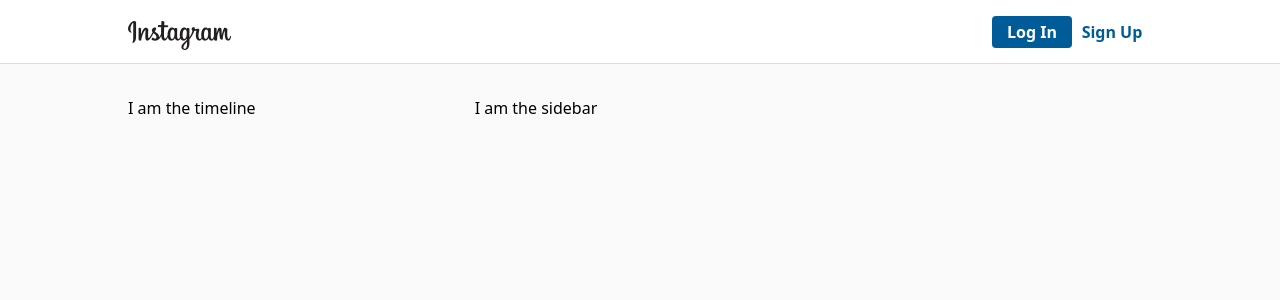
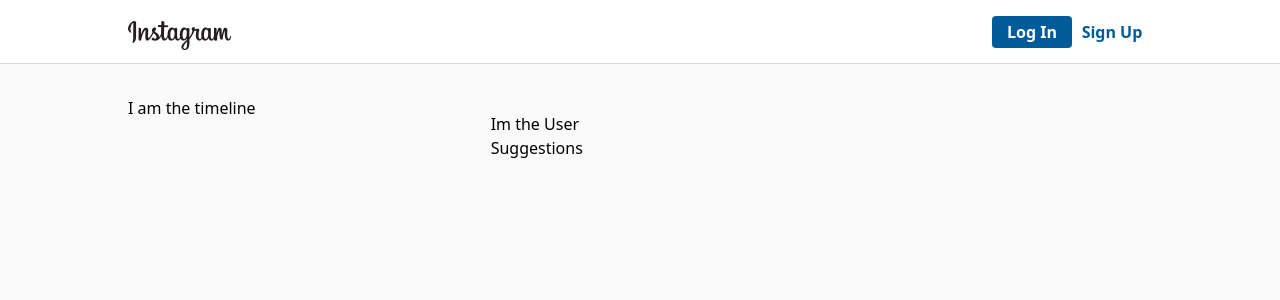
Before and after one commit to alelaru/instagramClone, a React (Create React App) app: page / in a window 1280 px wide. Shown: the top 300 px of the page. Built offline with nearby package versions, Linux system fonts and the light colour scheme; no server answers.

Commit message:
Sidebar moved to a folder, User and Suggestion skeleton done

```diff
--- a/src/components/sidebar.js
+++ /dev/null
@@ -1,14 +0,0 @@
-import useUser from "../hooks/use-user";
-
-
-const Sidebar = () => {
-
-    const {user}  = useUser();
-    console.log("x", user);
-
-    return (
-    <p>I am the sidebar</p>
-    );
-}
-
-export default Sidebar;
--- /dev/null
+++ b/src/components/sidebar/sidebar.js
@@ -0,0 +1,19 @@
+import useUser from "../../hooks/use-user";
+import Suggestions from "../suggestions";
+import User from "./user";
+
+
+const Sidebar = () => {
+
+    const {user}  = useUser();
+    console.log("x", user);
+
+    return (
+    <div className="p-4">
+        <User></User>
+        <Suggestions></Suggestions>
+    </div>
+    );
+}
+
+export default Sidebar;
--- /dev/null
+++ b/src/components/sidebar/user.js
@@ -0,0 +1,5 @@
+const User = () => {
+    return ( <p>Im the User</p> );
+}
+
+export default User;
--- /dev/null
+++ b/src/components/suggestions.js
@@ -0,0 +1,5 @@
+const Suggestions = () => {
+    return ( <p>Suggestions</p> );
+}
+
+export default Suggestions;
--- a/src/pages/dashboard.js
+++ b/src/pages/dashboard.js
@@ -1,6 +1,6 @@
 import { useEffect } from "react";
 import Header from "../components/header";
-import Sidebar from "../components/sidebar";
+import Sidebar from "../components/sidebar/sidebar";
 import Timeline from "../components/timeline";
 
 
```
